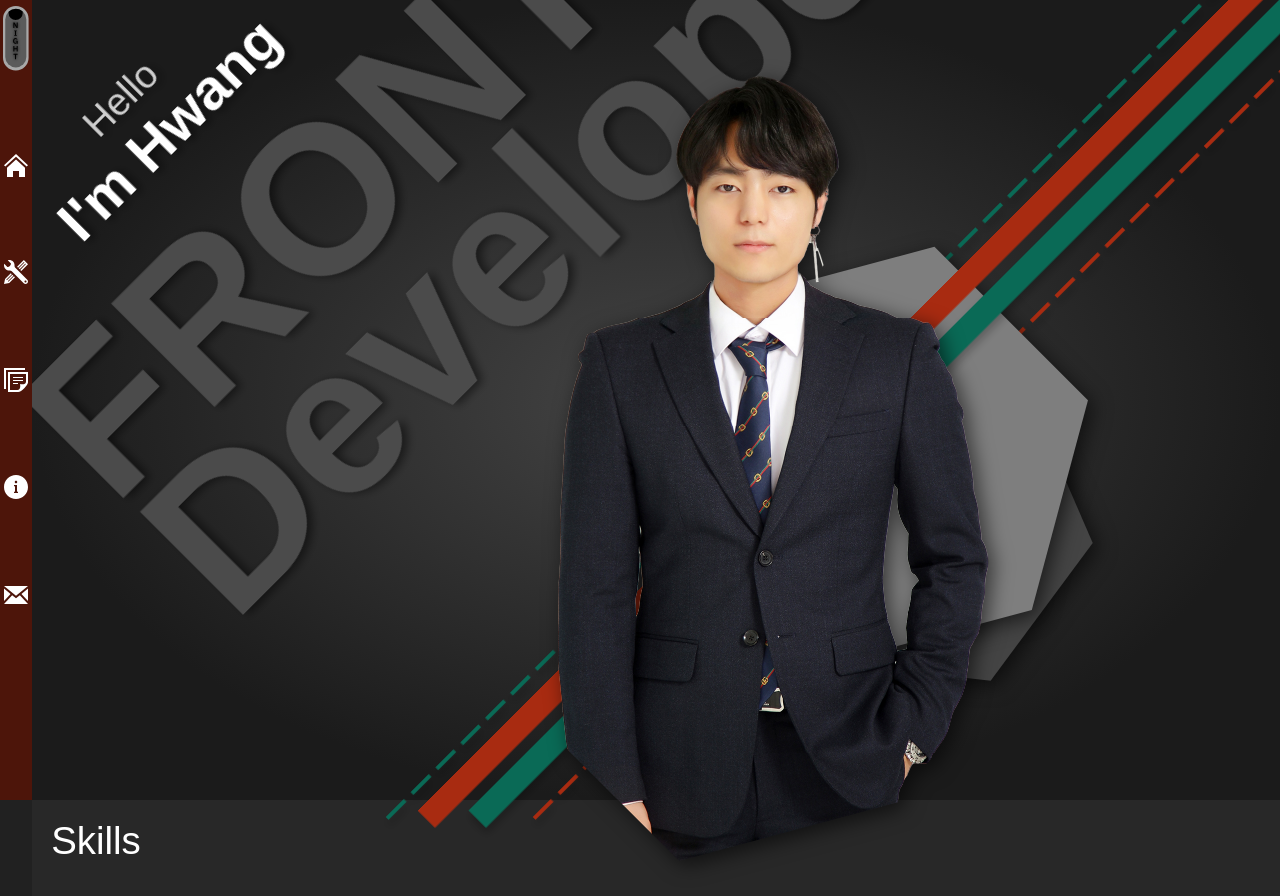
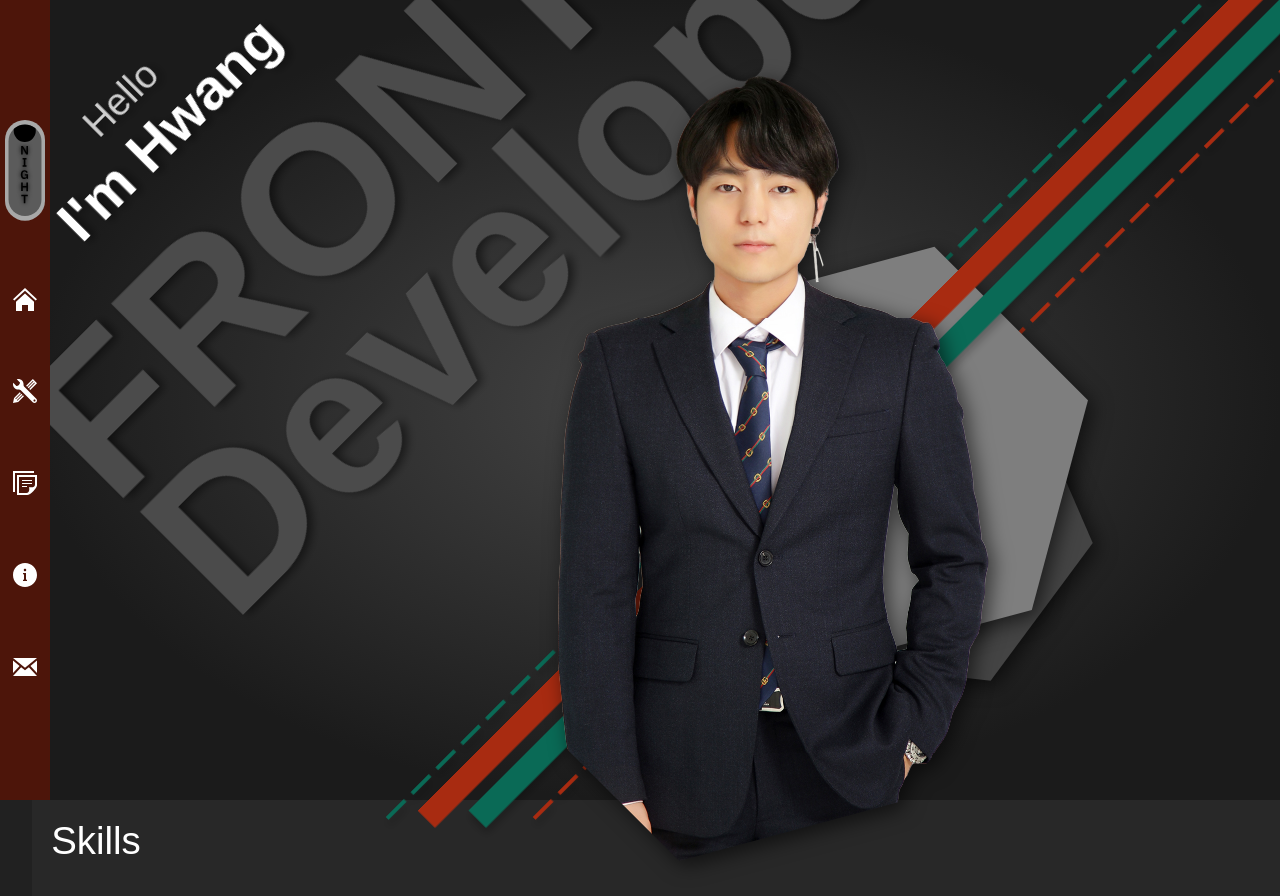
Before and after one commit to himprover/2021-portfolio-react, a React (Create React App) app: page / in a window 1280 px wide. Shown: the top 896 px of the page. Built offline with nearby package versions, Linux system fonts and the light colour scheme; a web font is replaced by a local one.

Commit message:
change: Header & icon width fix

```diff
--- a/src/pages/Header.tsx
+++ b/src/pages/Header.tsx
@@ -81,12 +81,12 @@ const Menu = styled.div`
 	bottom: 0;
 	left: 0;
 	right: auto;
-	width: 5rem;
+	width: 50px;
 	height: 100vh;
 	background: ${({ theme }: { theme: any }) => theme.headerBgColor};
-	z-index: 5;
-	padding-top: 1rem;
-	padding-bottom: 15%;
+	z-index: 11;
+	padding-top: 15vh;
+	padding-bottom: 15vh;
 `;
 
 const blink = keyframes`
@@ -131,7 +131,7 @@ const blink2 = keyframes`
 `;
 
 const ToggleBtn = styled(lightdarkbtnsvg)<{ canhover: boolean }>`
-	width: 4rem;
+	width: 40px;
 	cursor: pointer;
 	path {
 		transition: all 0.5s ease-in-out;
@@ -209,7 +209,7 @@ const MenuBtn = styled.div<{ name: string }>`
 
 	&::after {
 		font-size: 1.2rem;
-		color: white;
+		color: #fff;
 		content: '${(props) => props.name}';
 		position: absolute;
 		top: 50%;
```
